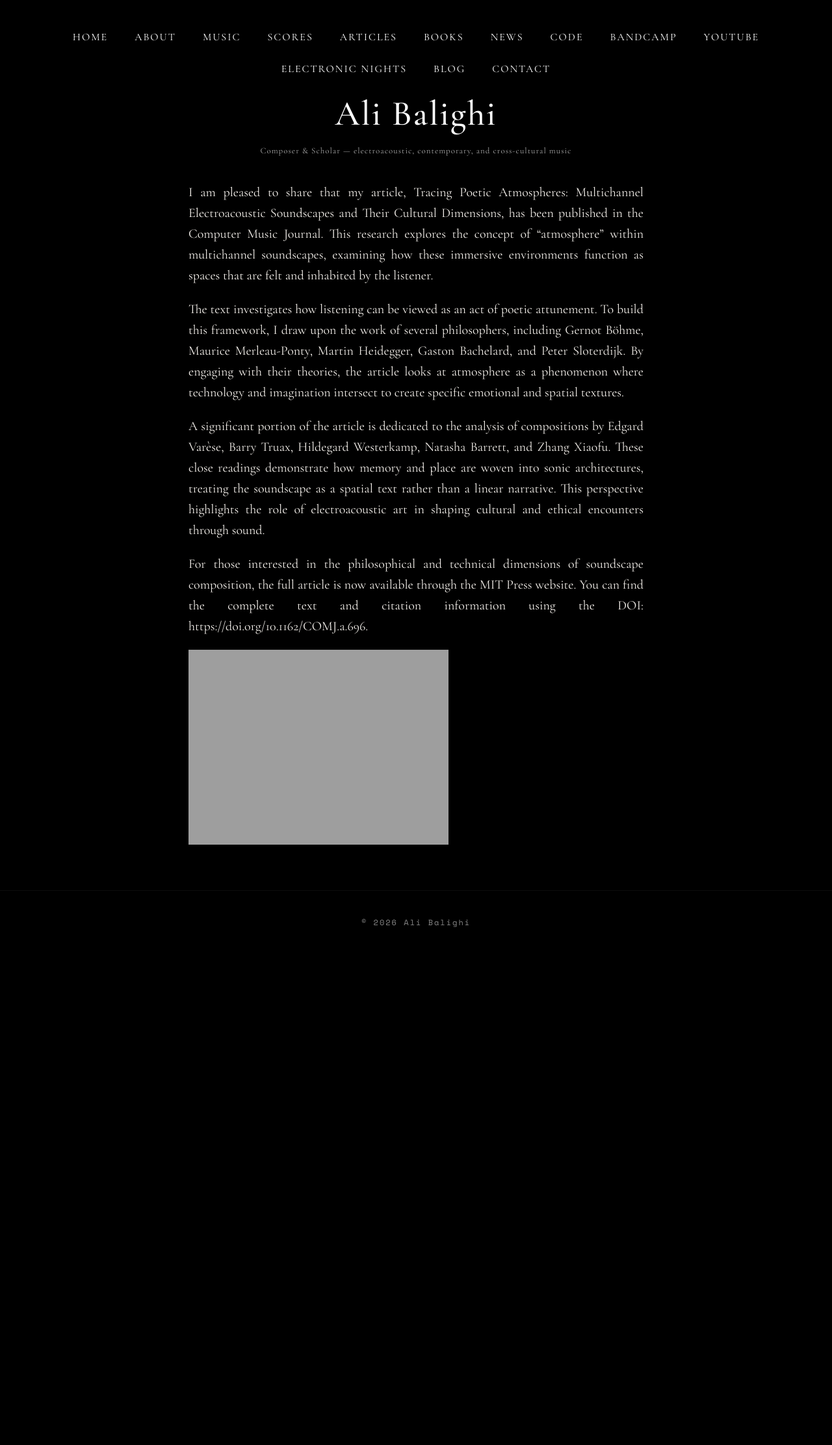
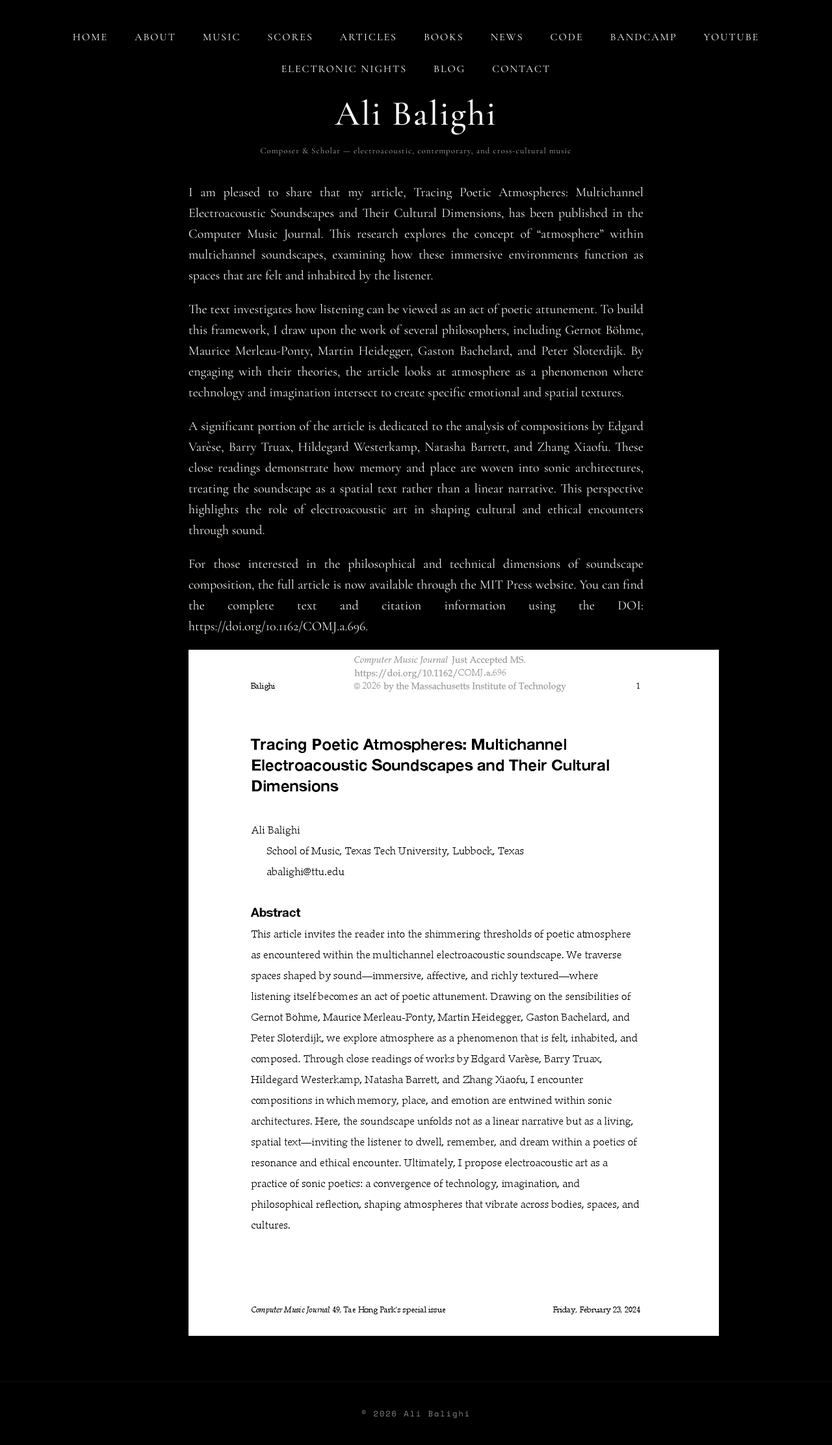
Before and after one commit to alib65/blog, a Jekyll site: the page built from _posts/2026-04-18-my-new-article.md, in a window 1280 px wide. Shown: the whole page at 65% size. Built offline with Jekyll 4.4.1, drawn with Linux system fonts in a browser that asks for light colours; before the commit the page ends 1468 px from its top, so only the background shows below that.

Commit message:
Update article PDF preview image link

```diff
--- a/_posts/2026-04-18-my-new-article.md
+++ b/_posts/2026-04-18-my-new-article.md
@@ -12,4 +12,4 @@ A significant portion of the article is dedicated to the analysis of composition
 
 For those interested in the philosophical and technical dimensions of soundscape composition, the full article is now available through the MIT Press website. You can find the complete text and citation information using the DOI: https://doi.org/10.1162/COMJ.a.696.
 
-![Article PDF first page preview](https://blog.alibalighi.com/images/myphoto.jpg)
+![Article PDF first page preview](https://blog.alibalighi.com/images/comj.a.696.pdf.gif)
```
